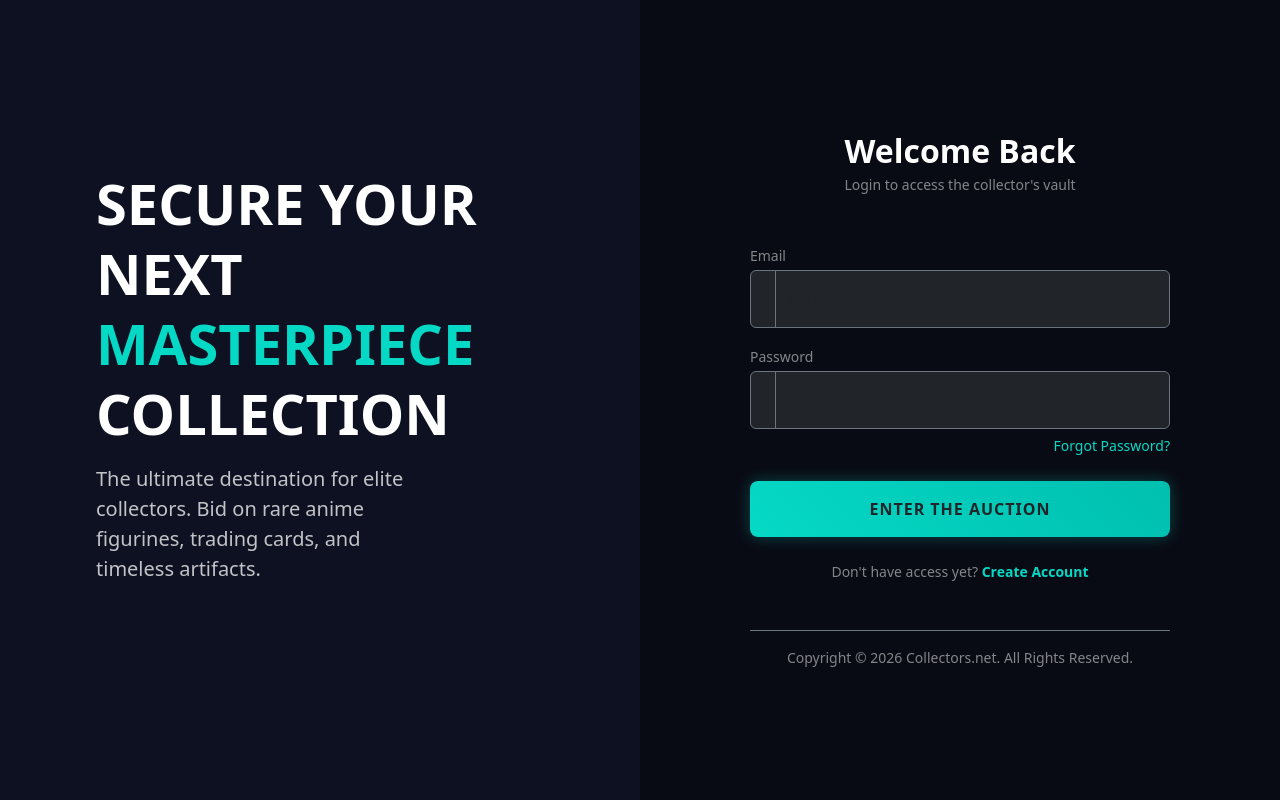
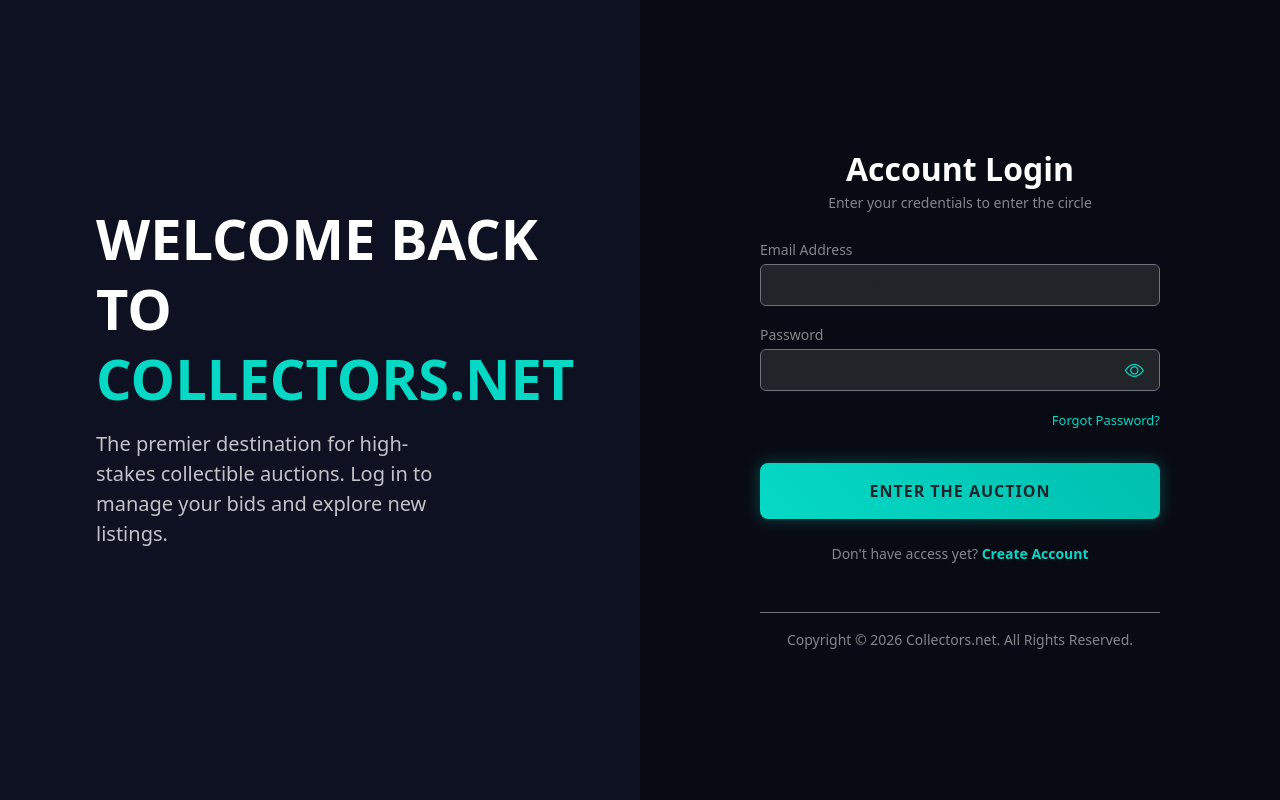
Before and after one commit to antonialexis/online-auction-system, a React (Vite) app in the folder frontend/: page / in a window 1280 px wide. Built offline with nearby package versions, Linux system fonts and the light colour scheme.

Commit message:
Arlindo: Fixed the login and register.

```diff
--- a/frontend/index.html
+++ b/frontend/index.html
@@ -5,6 +5,10 @@
     <link rel="icon" type="image/svg+xml" href="/favicon.svg" />
     <meta name="viewport" content="width=device-width, initial-scale=1.0" />
     <title>online-auction-system</title>
+    <link
+      rel="stylesheet"
+      href="https://cdn.jsdelivr.net/npm/bootstrap-icons@1.11.1/font/bootstrap-icons.css"
+    />
   </head>
   <body>
     <div id="root"></div>
--- /dev/null
+++ b/frontend/src/App.css
@@ -0,0 +1,13 @@
+/* Hides the default black eye icon in Edge and Chrome */
+input::-ms-reveal,
+input::-ms-clear {
+  display: none;
+}
+
+input::-webkit-contacts-auto-fill-button,
+input::-webkit-credentials-auto-fill-button {
+  visibility: hidden;
+  pointer-events: none;
+  position: absolute;
+  right: 0;
+}
--- a/frontend/src/index.css
+++ b/frontend/src/index.css
@@ -3,21 +3,42 @@
 /* Define CSS Variables for easy color changes */
 :root {
   --bg-dark-start: #0e1121; /* Start of your dark gradient */
-  --bg-dark-end: #070914;   /* End of your dark gradient */
-  --accent-pink: #d946ef;  /* Neon magenta/pink for highlight text */
-  --primary-blue: #3b82f6;  /* Blue for buttons */
+  --bg-dark-end: #070914; /* End of your dark gradient */
+  --accent-pink: #d946ef; /* Neon magenta/pink for highlight text */
+  --primary-blue: #3b82f6; /* Blue for buttons */
 }
 
 body {
   margin: 0;
-  font-family: 'Inter', -apple-system, sans-serif; /* A modern font is key! Install Inter if needed, or use sans-serif */
+  font-family:
+    "Inter",
+    -apple-system,
+    sans-serif; /* A modern font is key! Install Inter if needed, or use sans-serif */
   background-color: var(--bg-dark-start);
-  background-image: linear-gradient(to bottom, var(--bg-dark-start), var(--bg-dark-end));
+  background-image: linear-gradient(
+    to bottom,
+    var(--bg-dark-start),
+    var(--bg-dark-end)
+  );
   color: #fff;
   -webkit-font-smoothing: antialiased;
 }
 
 /* Optional: Custom utility to force dark borders and text */
 .dark-theme-border {
-    border-color: rgba(255, 255, 255, 0.1) !important;
+  border-color: rgba(255, 255, 255, 0.1) !important;
 }
+
+/* Hides the default black eye icon in Edge and Chrome */
+input::-ms-reveal,
+input::-ms-clear {
+  display: none;
+}
+
+input::-webkit-contacts-auto-fill-button,
+input::-webkit-credentials-auto-fill-button {
+  visibility: hidden;
+  pointer-events: none;
+  position: absolute;
+  right: 0;
+}
--- a/frontend/src/pages/login.jsx
+++ b/frontend/src/pages/login.jsx
@@ -9,9 +9,12 @@ const Login = () => {
   const [password, setPassword] = useState("");
   const [error, setError] = useState("");
 
+  // State for toggling password visibility
+  const [showPassword, setShowPassword] = useState(false);
+
   const handleLogin = async (e) => {
     e.preventDefault();
-    setError(""); // Reset error message
+    setError("");
 
     try {
       const response = await fetch("http://localhost:5000/api/login", {
@@ -23,10 +26,8 @@ const Login = () => {
       const data = await response.json();
 
       if (response.ok) {
-        // Redirect to homepage on success
         navigate("/home");
       } else {
-        // Show specific error from backend
         setError(data.error || "Invalid login credentials");
       }
     } catch (err) {
@@ -45,82 +46,84 @@ const Login = () => {
           className="col-lg-6 d-none d-lg-flex align-items-center p-5 position-relative"
           style={{ backgroundColor: "#0e1121" }}
         >
-          <div className="p-5 z-1">
+          <div className="p-5 z-1 text-start">
             <h1
-              className="display-4 fw-bold text-white mb-3 lh-sm text-start"
+              className="display-4 fw-bold text-white mb-3 lh-sm"
               style={{ textTransform: "uppercase" }}
             >
-              Secure Your
-              <br /> Next <span style={{ color: "#05d9c6" }}>Masterpiece</span>
-              <br /> Collection
+              Welcome Back to <br />
+              <span style={{ color: "#05d9c6" }}>Collectors.net</span>
             </h1>
-            <p className="lead text-white opacity-75 mb-5 text-start w-75">
-              The ultimate destination for elite collectors. Bid on rare anime
-              figurines, trading cards, and timeless artifacts.
+            <p className="lead text-white opacity-75 mb-5 w-75">
+              The premier destination for high-stakes collectible auctions. Log
+              in to manage your bids and explore new listings.
             </p>
           </div>
         </div>
 
         {/* RIGHT SIDE: Login Form */}
         <div className="col-lg-6 d-flex align-items-center justify-content-center p-5">
-          <div style={{ width: "100%", maxWidth: "420px" }}>
-            <div className="text-center mb-5">
-              <h2 className="text-white fw-bold mb-1">Welcome Back</h2>
+          <div style={{ width: "100%", maxWidth: "400px" }}>
+            <div className="text-center mb-4">
+              <h2 className="text-white fw-bold mb-1">Account Login</h2>
               <p className="text-white-50 small">
-                Login to access the collector's vault
+                Enter your credentials to enter the circle
               </p>
             </div>
 
             {error && (
-              <div
-                className="alert alert-danger py-2 small border-0 mb-4"
-                style={{
-                  backgroundColor: "rgba(220,53,69,0.1)",
-                  color: "#ff6b6b",
-                }}
-              >
+              <div className="alert alert-danger py-2 small text-center">
                 {error}
               </div>
             )}
 
-            <form onSubmit={handleLogin}>
+            <form onSubmit={handleLogin} autoComplete="off">
               <div className="mb-3 text-start">
-                <label className="text-white-50 small mb-1">Email</label>
-                <div className="input-group">
-                  <span className="input-group-text bg-dark border-secondary text-white-50">
-                    <i className="bi bi-envelope"></i>
-                  </span>
+                <label className="text-white-50 small mb-1">
+                  Email Address
+                </label>
                 <input
                   type="email"
-                    className="form-control bg-dark border-secondary text-white py-3 shadow-none"
-                    placeholder="Enter your email here"
-                    value={email}
+                  name="email"
+                  className="form-control bg-dark border-secondary text-white py-2 shadow-none"
+                  placeholder="john@example.com"
                   onChange={(e) => setEmail(e.target.value)}
+                  autoComplete="off"
                   required
                 />
               </div>
-              </div>
-              <div className="mb-4 text-start position-relative">
+
+              <div className="mb-2 text-start">
                 <label className="text-white-50 small mb-1">Password</label>
-                <div className="input-group">
-                  <span className="input-group-text bg-dark border-secondary text-white-50">
-                    <i className="bi bi-lock"></i>
-                  </span>
+
+                <div className="position-relative">
                   <input
-                    type="password"
-                    className="form-control bg-dark border-secondary text-white py-3 shadow-none"
+                    type={showPassword ? "text" : "password"}
+                    name="password"
+                    className="form-control bg-dark border-secondary text-white py-2 pe-5 shadow-none"
                     placeholder="••••••••"
-                    value={password}
                     onChange={(e) => setPassword(e.target.value)}
+                    autoComplete="current-password"
                     required
                   />
+                  {/* SKY BLUE EYE TOGGLE */}
+                  <i
+                    className={`bi ${showPassword ? "bi-eye-slash" : "bi-eye"} position-absolute top-50 end-0 translate-middle-y me-3`}
+                    style={{
+                      cursor: "pointer",
+                      color: "#05d9c6",
+                      fontSize: "1.2rem",
+                      zIndex: 10,
+                    }}
+                    onClick={() => setShowPassword(!showPassword)}
+                  ></i>
                 </div>
-                <div className="text-end mt-1">
+
+                <div className="mt-3 text-end">
                   <Link
                     to="/forgotPassword"
-                    icon="forgotPassword"
                     className="text-decoration-none small"
-                    style={{ color: "#05d9c6" }}
+                    style={{ color: "#05d9c6", fontSize: "13px" }}
                   >
                     Forgot Password?
                   </Link>
@@ -129,7 +132,7 @@ const Login = () => {
 
               <button
                 type="submit"
-                className="btn w-100 fw-bold py-3 mb-4 rounded-3 text-dark transition-all"
+                className="btn w-100 fw-bold py-3 mt-4 mb-4 rounded-3 text-dark transition-all"
                 style={{
                   background: "linear-gradient(45deg, #05d9c6, #00bfaf)",
                   border: "none",
--- a/frontend/src/pages/register.jsx
+++ b/frontend/src/pages/register.jsx
@@ -1,27 +1,54 @@
-import React, { useState } from "react";
+import React, { useState, useEffect } from "react";
 import { Link, useNavigate } from "react-router-dom";
 
 const Signup = () => {
   const navigate = useNavigate();
 
-  // 1. Setup State for form fields
   const [formData, setFormData] = useState({
     first_name: "",
     last_name: "",
     email: "",
+    contact_number: "",
+    hobbies: "",
+    gender: "",
     password: "",
+    confirm_password: "",
   });
+
+  const [hobbiesList, setHobbiesList] = useState([]);
   const [error, setError] = useState("");
 
-  // 2. Handle input changes
+  // State for toggling password visibility
+  const [showPassword, setShowPassword] = useState(false);
+  const [showConfirmPassword, setShowConfirmPassword] = useState(false);
+
+  useEffect(() => {
+    const fetchHobbies = async () => {
+      try {
+        const response = await fetch("http://localhost:5000/api/hobbies");
+        if (response.ok) {
+          const data = await response.json();
+          setHobbiesList(data);
+        }
+      } catch (err) {
+        console.error("Could not load hobbies:", err);
+      }
+    };
+    fetchHobbies();
+  }, []);
+
   const handleChange = (e) => {
     setFormData({ ...formData, [e.target.name]: e.target.value });
   };
 
-  // 3. Handle Form Submission
   const handleSignup = async (e) => {
     e.preventDefault();
     setError("");
+
+    if (formData.password !== formData.confirm_password) {
+      setError("Passwords do not match!");
+      return;
+    }
 
     try {
       const response = await fetch("http://localhost:5000/api/register", {
@@ -34,7 +61,7 @@ const Signup = () => {
 
       if (response.ok) {
         alert("Account created successfully! Welcome to the circle.");
-        navigate("/"); // Redirect to Login page
+        navigate("/");
       } else {
         setError(data.error || "Registration failed");
       }
@@ -51,40 +78,42 @@ const Signup = () => {
       <div className="row g-0 h-100">
         {/* LEFT SIDE: Branding */}
         <div
-          className="col-lg-6 d-none d-lg-flex align-items-center p-5 position-relative"
+          className="col-lg-6 d-none d-lg-flex align-items-center p-5"
           style={{ backgroundColor: "#0e1121" }}
         >
-          <div className="p-5 z-1 text-start">
+          <div className="p-5 text-start">
             <h1
               className="display-4 fw-bold text-white mb-3 lh-sm"
               style={{ textTransform: "uppercase" }}
             >
               Join the <span style={{ color: "#05d9c6" }}>Elite</span>
-              <br /> Collector
-              <br /> Circle
+              <br /> Collector Circle
             </h1>
             <p className="lead text-white opacity-75 mb-5 w-75">
-              Create your account to track rare items, list your own
-              collectibles, and participate in live high-stakes bidding.
+              Track rare items, list collectibles, and participate in live
+              high-stakes bidding.
             </p>
           </div>
         </div>
 
         {/* RIGHT SIDE: Signup Form */}
         <div className="col-lg-6 d-flex align-items-center justify-content-center p-5">
-          <div style={{ width: "100%", maxWidth: "500px" }}>
+          <div style={{ width: "100%", maxWidth: "550px" }}>
             <div className="text-center mb-4">
               <h2 className="text-white fw-bold mb-1">Create Account</h2>
               <p className="text-white-50 small">
-                Fill in the details to join Collectors.net
+                Join the collectors' network today
               </p>
             </div>
 
             {error && (
-              <div className="alert alert-danger py-2 small">{error}</div>
+              <div className="alert alert-danger py-2 small text-center">
+                {error}
+              </div>
             )}
 
             <form onSubmit={handleSignup}>
+              {/* Name Row */}
               <div className="row">
                 <div className="col-md-6 mb-3 text-start">
                   <label className="text-white-50 small mb-1">First Name</label>
@@ -110,7 +139,9 @@ const Signup = () => {
                 </div>
               </div>
 
-              <div className="mb-3 text-start">
+              {/* Email and Contact Row */}
+              <div className="row">
+                <div className="col-md-7 mb-3 text-start">
                   <label className="text-white-50 small mb-1">
                     Email Address
                   </label>
@@ -123,17 +154,108 @@ const Signup = () => {
                     required
                   />
                 </div>
+                <div className="col-md-5 mb-3 text-start">
+                  <label className="text-white-50 small mb-1">
+                    Contact Number
+                  </label>
+                  <input
+                    type="text"
+                    name="contact_number"
+                    className="form-control bg-dark border-secondary text-white py-2"
+                    placeholder="09123456789"
+                    onChange={handleChange}
+                    required
+                  />
+                </div>
+              </div>
 
-              <div className="mb-4 text-start">
+              {/* Hobbies and Gender Row */}
+              <div className="row">
+                <div className="col-md-7 mb-3 text-start">
+                  <label className="text-white-50 small mb-1">
+                    Hobby / Interest
+                  </label>
+                  <input
+                    type="text"
+                    name="hobbies"
+                    list="hobby-options"
+                    className="form-control bg-dark border-secondary text-white py-2"
+                    placeholder="Search or type..."
+                    onChange={handleChange}
+                    autoComplete="off"
+                  />
+                  <datalist id="hobby-options">
+                    {hobbiesList.map((hobby, idx) => (
+                      <option key={idx} value={hobby.hobby_name} />
+                    ))}
+                  </datalist>
+                </div>
+                <div className="col-md-5 mb-3 text-start">
+                  <label className="text-white-50 small mb-1">Gender</label>
+                  <select
+                    name="gender"
+                    className="form-select bg-dark border-secondary text-white py-2"
+                    onChange={handleChange}
+                    required
+                  >
+                    <option value="">Select</option>
+                    <option value="Male">Male</option>
+                    <option value="Female">Female</option>
+                    <option value="Other">Other</option>
+                  </select>
+                </div>
+              </div>
+
+              {/* Password Row with Sky Blue Toggles */}
+              <div className="row">
+                <div className="col-md-6 mb-3 text-start">
                   <label className="text-white-50 small mb-1">Password</label>
+                  <div className="position-relative">
                     <input
-                  type="password"
+                      type={showPassword ? "text" : "password"}
                       name="password"
-                  className="form-control bg-dark border-secondary text-white py-2"
+                      className="form-control bg-dark border-secondary text-white py-2 pe-5"
                       placeholder="••••••••"
                       onChange={handleChange}
                       required
                     />
+                    <i
+                      className={`bi ${showPassword ? "bi-eye-slash" : "bi-eye"} position-absolute top-50 end-0 translate-middle-y me-3`}
+                      style={{
+                        cursor: "pointer",
+                        color: "#05d9c6",
+                        fontSize: "1.1rem",
+                      }}
+                      onClick={() => setShowPassword(!showPassword)}
+                    ></i>
+                  </div>
+                </div>
+                <div className="col-md-6 mb-4 text-start">
+                  <label className="text-white-50 small mb-1">
+                    Confirm Password
+                  </label>
+                  <div className="position-relative">
+                    <input
+                      type={showConfirmPassword ? "text" : "password"}
+                      name="confirm_password"
+                      className="form-control bg-dark border-secondary text-white py-2 pe-5"
+                      placeholder="••••••••"
+                      onChange={handleChange}
+                      required
+                    />
+                    <i
+                      className={`bi ${showConfirmPassword ? "bi-eye-slash" : "bi-eye"} position-absolute top-50 end-0 translate-middle-y me-3`}
+                      style={{
+                        cursor: "pointer",
+                        color: "#05d9c6",
+                        fontSize: "1.1rem",
+                      }}
+                      onClick={() =>
+                        setShowConfirmPassword(!showConfirmPassword)
+                      }
+                    ></i>
+                  </div>
+                </div>
               </div>
 
               <button
```
Also changed, not shown: 2 other files (tests, documents, lock files or other folders). Lines whose indentation alone changed are shown as unchanged.
